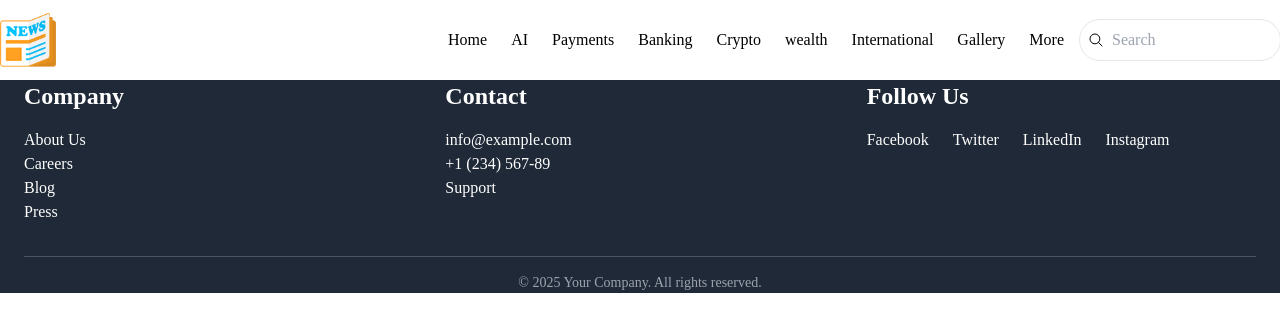
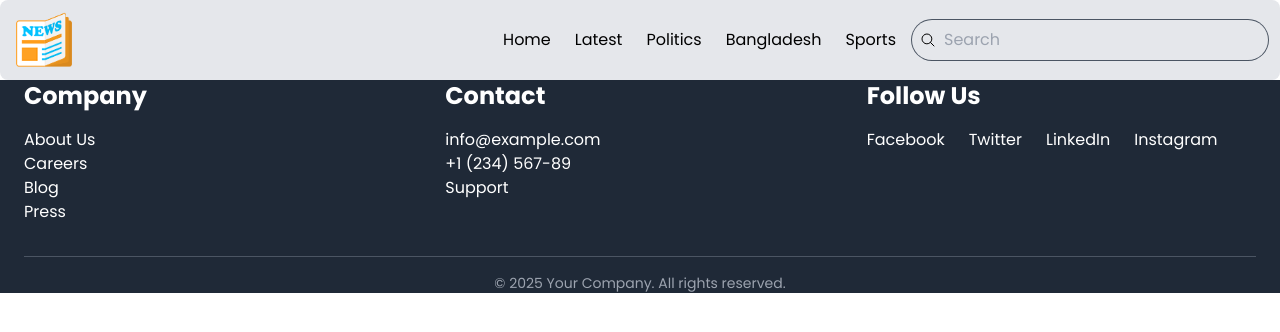
Before and after one commit to Sazzad-Hosen-Mahim/news-hub, a React (Vite) app: page /search/1 in a window 1280 px wide. Shown: the top 332 px of the page. Built offline with nearby package versions, Linux system fonts and the light colour scheme.

Commit message:
news list, single news, news card, header, pagination added

```diff
--- a/package.json
+++ b/package.json
@@ -10,6 +10,7 @@
     "preview": "vite preview"
   },
   "dependencies": {
+    "@fontsource/poppins": "^5.1.1",
     "axios": "^1.7.9",
     "react": "^18.3.1",
     "react-dom": "^18.3.1",
--- a/src/App.jsx
+++ b/src/App.jsx
@@ -1,9 +1,10 @@
 import { BrowserRouter, Route, Routes } from "react-router-dom";
 import About from "./page/About";
-import Contact from "./page/Contact";
 import Home from "./page/Home";
 import Navabr from "./components/Navabr";
 import Footer from "./components/footer";
+import SingleNews from "./components/SingleNews/SingleNews";
+import NewsList from "./components/NewsList/NewsList";
 
 function App() {
   return (
@@ -12,7 +13,8 @@ function App() {
       <Routes>
         <Route path="/" element=<Home /> />
         <Route path="/about" element=<About /> />
-        <Route path="/contact" element=<Contact /> />
+        <Route path="/news/:id" element=<SingleNews /> />
+        <Route path="/news/category/:name" element={<NewsList />} />
       </Routes>
       <Footer />
     </BrowserRouter>
--- a/src/components/FeatureCard/NewsCard.jsx
+++ b/src/components/FeatureCard/NewsCard.jsx
@@ -1,15 +1,61 @@
-import newsImage from "../../assets/image/1.jpg";
+// const NewsCard = ({ title, desc, image }) => {
+//   return (
+//     <div className="flex flex-col min-h-[30vh] w-[20vw] rounded-lg shadow-2xl p-5 mb-20 ">
+//       <h1 className="text-2xl mb-6">{title}</h1>
+//       <div className="w-full h-full object-cover rounded-sm">
+//         <img src={image} className="w-full object-cover mb-5 rounded-sm" />
+//       </div>
+//       <p>{desc}</p>
+//     </div>
+//   );
+// };
 
-const NewsCard = ({item}) => {
+// export default NewsCard;
+
+// const NewsCard = ({ title, desc, image }) => {
+//   return (
+//     <div className="flex flex-col h-[40vh] w-[20vw] rounded-lg shadow-2xl p-5 mb-20">
+//       {/* Title section with fixed height */}
+//       <h1 className="text-2xl mb-4 h-[10%] line-clamp-2">{title}</h1>
+
+//       {/* Image section with fixed height */}
+//       <div className="w-full h-[50%]">
+//         <img
+//           src={image}
+//           alt="news"
+//           className="w-full h-full object-cover rounded-sm"
+//         />
+//       </div>
+
+//       {/* Description section with fixed height */}
+//       <p className="h-[30%] overflow-hidden line-clamp-3">{desc}</p>
+//     </div>
+//   );
+// };
+
+// export default NewsCard;
+
+const NewsCard = ({ title, desc, image }) => {
   return (
-    <div className=" border border-black flex flex-col min-h-[20vh] w-[30vw] rounded-lg shadow-xl p-4 mb-5">
-      <h1 className="text-3xl mb-6">{item?.title}</h1>
-      <div className="w-full">
-        <img src={newsImage} className="w-full object-cover mb-5 rounded-sm" />
+    <div className="flex flex-col h-[60vh] w-[20vw] rounded-lg shadow-2xl p-5 mb-20 overflow-hidden ">
+      {/* Title Section */}
+      <div className="mb-4 overflow-hidden h-[20%] mt-5">
+        <h1 className="text-xl">{title}</h1>
       </div>
-      <p>
-        {item?.description}
-      </p>
+
+      {/* Image Section */}
+      <div className="w-full h-[50%]">
+        <img
+          src={image}
+          alt="news"
+          className="w-full h-full object-cover rounded-sm"
+        />
+      </div>
+
+      {/* Description Section */}
+      <div className="mt-4 overflow-hidden h-[30%]">
+        <p>{desc}</p>
+      </div>
     </div>
   );
 };
--- a/src/components/Navabr.jsx
+++ b/src/components/Navabr.jsx
@@ -3,23 +3,30 @@ import logo from "../assets/images/logo.png";
 import Navitem from "./UI/Navitem";
 import { IoSearchOutline } from "react-icons/io5";
 import { IoIosMenu } from "react-icons/io";
+import { Link } from "react-router-dom";
 
 const Navabr = () => {
   const [menu, setMenu] = useState(false);
   return (
-    <div className="container px-4 mx-auto md:px-8 lg:px-10 xl:px-0 max-w-7xl">
+    <div className="w-full  bg-gray-200 rounded-lg ">
       <div className="flex flex-wrap items-center justify-between py-3">
-        <div className="cursor-pointer ">
-          <img className="w-auto h-14" src={logo} alt="logo" />
-        </div>
+        <Link to="/">
+          <div className="cursor-pointer ms-4">
+            <img className="w-auto h-14" src={logo} alt="logo" />
+          </div>
+        </Link>
 
-        <div className="flex items-center gap-4">
-          <div className="hidden lg:block">
+        <div className="flex items-center justify-between gap-4 ">
+          <div className="hidden lg:block mx-auto">
             <Navitem />
           </div>
-          <div className="items-center hidden gap-2 p-2 rounded-full sm:flex ring-1 ring-gray-200 focus-within:ring-2 focus-within:ring-primary ">
+          <div className="items-center hidden gap-2 p-2 me-3 rounded-full sm:flex ring-1 ring-gray-600 focus-within:ring-2 focus-within:ring-primary ">
             <IoSearchOutline />
-            <input className="outline-none " type="text" placeholder="Search" />
+            <input
+              className="outline-none bg-gray-200"
+              type="text"
+              placeholder="Search"
+            />
           </div>
 
           <div
@@ -30,7 +37,7 @@ const Navabr = () => {
           >
             <IoIosMenu />
           </div>
-          {menu ? <MobileMenu /> : <></>}
+          {/* {menu ? <MobileMenu /> : <></>} */}
         </div>
       </div>
     </div>
--- a/src/components/NewsList/NewsList.jsx
+++ b/src/components/NewsList/NewsList.jsx
@@ -1,56 +1,91 @@
 import axios from "axios";
 import { useEffect, useState } from "react";
+import { useParams } from "react-router-dom";
 import NewsCard from "../FeatureCard/NewsCard";
+import { Link } from "react-router-dom";
 
 const NewsList = () => {
+  // const { category = "latest" } = useParams(); // Default to "latest" if category is undefined
+  const { name = "latest" } = useParams();
   const [newsList, setNewsList] = useState([]);
-  const [itemsPerPage, setItemsPerPage] = useState(15)
-  const [currentPage, setCurrentPage] = useState(1)
-  const [totalItems, setTotalItems] = useState(0)
-
-
-
-  const handlePageCahnge = (page)=>{
-    setCurrentPage(page)
-  }
+  const [loading, setLoading] = useState(true);
+  const [error, setError] = useState(null);
+  const [currentPage, setCurrentPage] = useState(1);
+  const itemPerPage = 6;
 
   const fetchNewses = async () => {
     try {
-      const {data} = await axios.get(
-        "https://api.pewds.vercel.app/prothomalo/collection/latest?start_from=0&per_page=15"
+      setLoading(true);
+      const { data } = await axios.get(
+        `https://api.pewds.vercel.app/prothomalo/collection/${name}?start_from=0&per_page=15`
       );
       console.log(data);
-      setNewsList(data);
-      // setTotalItems(data?.total-count)
-    } catch (error) {
-      console.log(error);
+      setNewsList(data?.items || []);
+      setLoading(false);
+    } catch (err) {
+      console.log(err);
+      setError("Failed to fetch news.");
+      setLoading(false);
     }
   };
 
   useEffect(() => {
     fetchNewses();
-  }, []);
+  }, [name]); // Re-fetch data whenever the category changes
 
-  console.log(newsList)
+  const startIndex = (currentPage - 1) * itemPerPage;
+  const endIndex = startIndex + itemPerPage;
+  const currentNews = newsList.slice(startIndex, endIndex);
+
+  const totalPages = Math.ceil(newsList.length / itemPerPage);
+
+  const handlePageChange = (page) => {
+    setCurrentPage(page);
+  };
+
+  if (loading) {
+    return <div>Loading...</div>;
+  }
+
+  if (error) {
+    return <div>{error}</div>;
+  }
 
   return (
-<div>
-  <h2>title</h2>
-
-  {newsList?.items?.length > 0 && newsList?.items.map((item, i) => {
-    console.log(item?.story?.hero-image-s3-key)
-    return (
-      <div key={i}>
-        <h1>{item?.item?.headline[0]}</h1>
-        {/* <img
-          src={`https://images.prothomalo.com/${item?.story?.hero-image-s3-key}`}
-          alt="Story image"
-        /> */}
+    <>
+      <div className="grid md:grid-cols-3 grid-cols-1 gap-4 lg:px-64 lg:py-16">
+        {newsList.length > 0 ? (
+          currentNews.map((item, i) => (
+            <div key={i} className="">
+              <Link to={`/news/${item.id}`}>
+                <NewsCard
+                  title={item?.story?.headline}
+                  desc={item?.story?.summary}
+                  image={`https://images.prothomalo.com/${item?.story?.["hero-image-s3-key"]}`}
+                />
+              </Link>
+            </div>
+          ))
+        ) : (
+          <div>No news available for this category.</div>
+        )}
       </div>
-    );
-  })}
-</div>
-
+      <div className="flex justify-center items-center mt-8 mb-8">
+        {Array.from({ length: totalPages }, (_, index) => (
+          <button
+            key={index}
+            onClick={() => handlePageChange(index + 1)}
+            className={`px-4 py-2 mx-1 rounded ${
+              currentPage === index + 1
+                ? "bg-blue-600 text-white"
+                : "bg-gray-200 hover:bg-blue-500 hover:text-white"
+            }`}
+          >
+            {index + 1}
+          </button>
+        ))}
+      </div>
+    </>
   );
 };
 
--- /dev/null
+++ b/src/components/SingleNews/SingleNews.jsx
@@ -0,0 +1,70 @@
+import axios from "axios";
+import { useEffect, useState } from "react";
+import { useParams } from "react-router-dom";
+
+const SingleNews = () => {
+  const { id } = useParams();
+
+  const [news, setNews] = useState(null);
+  const [loading, setLoading] = useState(true);
+
+  const fetchNewsDetails = async () => {
+    try {
+      const { data } = await axios.get(
+        `https://api.pewds.vercel.app/prothomalo/info/${id}`
+      );
+      setNews(data);
+      setLoading(false);
+      //   console.log(data);
+    } catch (error) {
+      console.log(error);
+    }
+  };
+
+  useEffect(() => {
+    fetchNewsDetails();
+  }, []);
+
+  //   console.log(id);
+  // console.log(news);
+  return (
+    <div className="grid grid-cols-4">
+      <div className="col-span-3 w-[50vw] flex flex-col gap-5 justify-center px-20">
+        <h2 className="text-bold text-3xl">{news?.story?.headline}</h2>
+        <div className="flex gap-3 items-center">
+          <p className="text-gray-500">
+            {news?.story?.["author-name"]}
+            <span className="text-black">:</span>
+          </p>
+          <p className="">{news?.story?.metadata?.["author-location"]}</p>
+        </div>
+        <img
+          src={`https://images.prothomalo.com/${news?.story?.["hero-image-s3-key"]}`}
+          alt={news?.id}
+          className="rounded-md"
+        />
+        <p className="text-lg">{news?.story?.summary}</p>
+      </div>
+      <div className=" ">
+        {news?.story?.["linked-entities"].map((card) => {
+          return (
+            <div
+              key={card.id}
+              className="flex flex-col gap-3 mt-5 p-4 bg-slate-100 mx-5 rounded-lg"
+            >
+              <div className="flex flex-col gap-3">
+                <h1 className="text-black text-2xl">{card?.["meta-title"]}</h1>
+                <h2 className="text-gray-500">
+                  {new Date(card?.["created-at"]).toLocaleString()}
+                </h2>
+                <p className="font-light">{card?.["meta-description"]}</p>
+              </div>
+            </div>
+          );
+        })}
+      </div>
+    </div>
+  );
+};
+
+export default SingleNews;
--- a/src/components/UI/Navitem.jsx
+++ b/src/components/UI/Navitem.jsx
@@ -1,21 +1,42 @@
-import React from 'react'
+import { Link } from "react-router-dom";
 
 const Navitem = () => {
   return (
     <div>
-        <ul className='flex items-center gap-6'>
-            <li className='transition-all cursor-pointer hover:text-primary'>Home</li>
-            <li className='transition-all cursor-pointer hover:text-primary'>AI</li>
-            <li className='transition-all cursor-pointer hover:text-primary'>Payments</li>
-            <li className='transition-all cursor-pointer hover:text-primary'>Banking</li>
-            <li className='transition-all cursor-pointer hover:text-primary'>Crypto</li>
+      <ul className="flex items-center gap-6 w-full">
+        <Link to="/">
+          <li className="transition-all cursor-pointer hover:text-primary">
+            Home
+          </li>
+        </Link>
+        <Link to="/news/category/latest">
+          <li className="transition-all cursor-pointer hover:text-primary">
+            Latest
+          </li>
+        </Link>
+        <Link to="/news/category/politics">
+          <li className="transition-all cursor-pointer hover:text-primary">
+            Politics
+          </li>
+        </Link>
+        <Link to="/news/category/bangladesh">
+          <li className="transition-all cursor-pointer hover:text-primary">
+            Bangladesh
+          </li>
+        </Link>
+        <Link to="/news/category/sports">
+          <li className="transition-all cursor-pointer hover:text-primary">
+            Sports
+          </li>
+        </Link>
+        {/* <li className='transition-all cursor-pointer hover:text-primary'>Crypto</li>
             <li className='transition-all cursor-pointer hover:text-primary'>wealth</li>
             <li className='transition-all cursor-pointer hover:text-primary'>International</li>
             <li className='transition-all cursor-pointer hover:text-primary'>Gallery</li>
-            <li className='transition-all cursor-pointer hover:text-primary'>More</li>
-        </ul>
+            <li className='transition-all cursor-pointer hover:text-primary'>More</li> */}
+      </ul>
     </div>
-  )
-}
+  );
+};
 
-export default Navitem
+export default Navitem;
--- a/src/index.css
+++ b/src/index.css
@@ -1,8 +1,10 @@
+@import "@fontsource/poppins/400.css"; /* Regular font */
+@import "@fontsource/poppins/700.css"; /* Bold font */
+
 @tailwind base;
 @tailwind components;
 @tailwind utilities;
 
-
-body{
-    font-family: "";
+body {
+  @apply font-poppins;
 }
--- a/src/page/Home.jsx
+++ b/src/page/Home.jsx
@@ -1,14 +1,11 @@
-import NewsCard from "../components/FeatureCard/NewsCard"
-import NewsList from "../components/NewsList/NewsList"
-
+import NewsList from "../components/NewsList/NewsList";
 
 const Home = () => {
   return (
-    <div>
+    <div className="p-5">
       <NewsList />
-      <NewsCard />
     </div>
-  )
-}
+  );
+};
 
-export default Home
+export default Home;
--- a/tailwind.config.js
+++ b/tailwind.config.js
@@ -5,6 +5,9 @@ export default {
     extend: {
       colors: { primary: "#C00F24" },
     },
+    fontFamily: {
+      poppins: ["Poppins", "sans-serif"],
+    },
   },
   plugins: [],
 };
```
Also changed, not shown: 1 other file (tests, documents, lock files or other folders).
